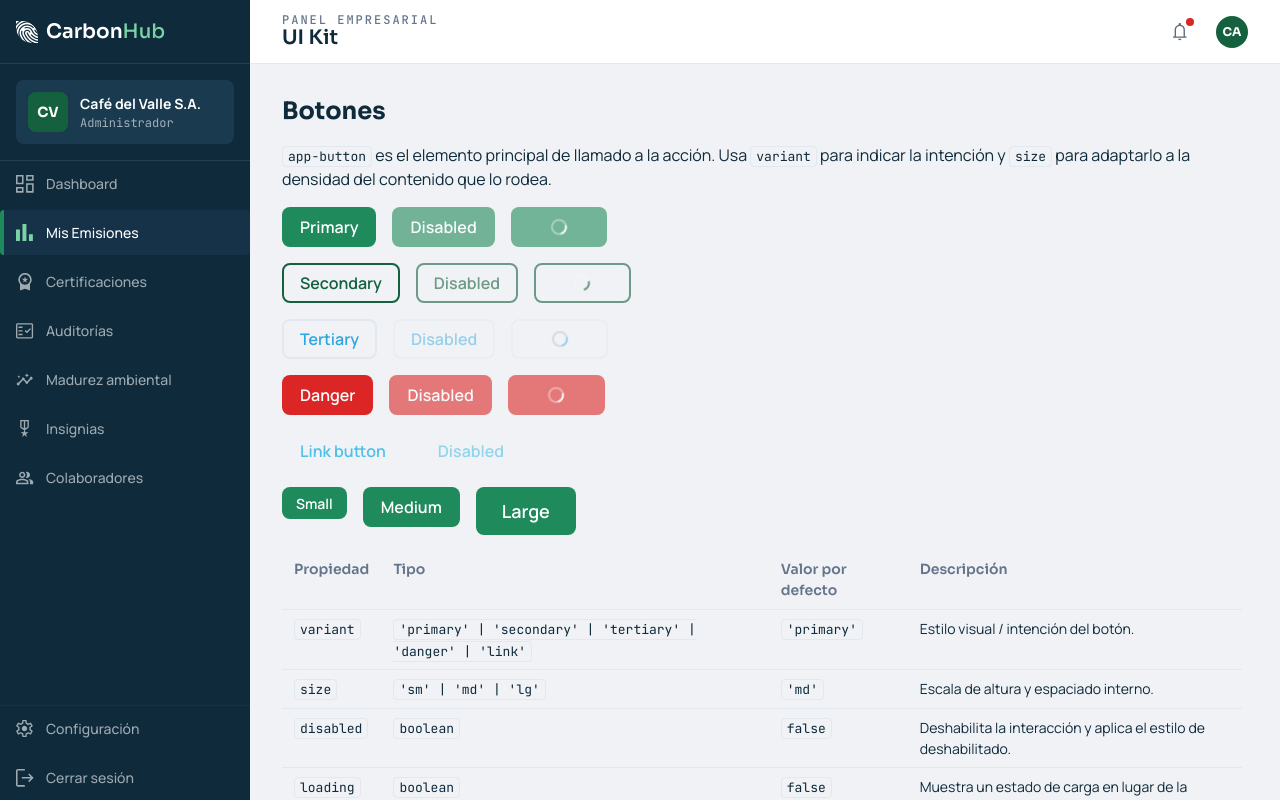
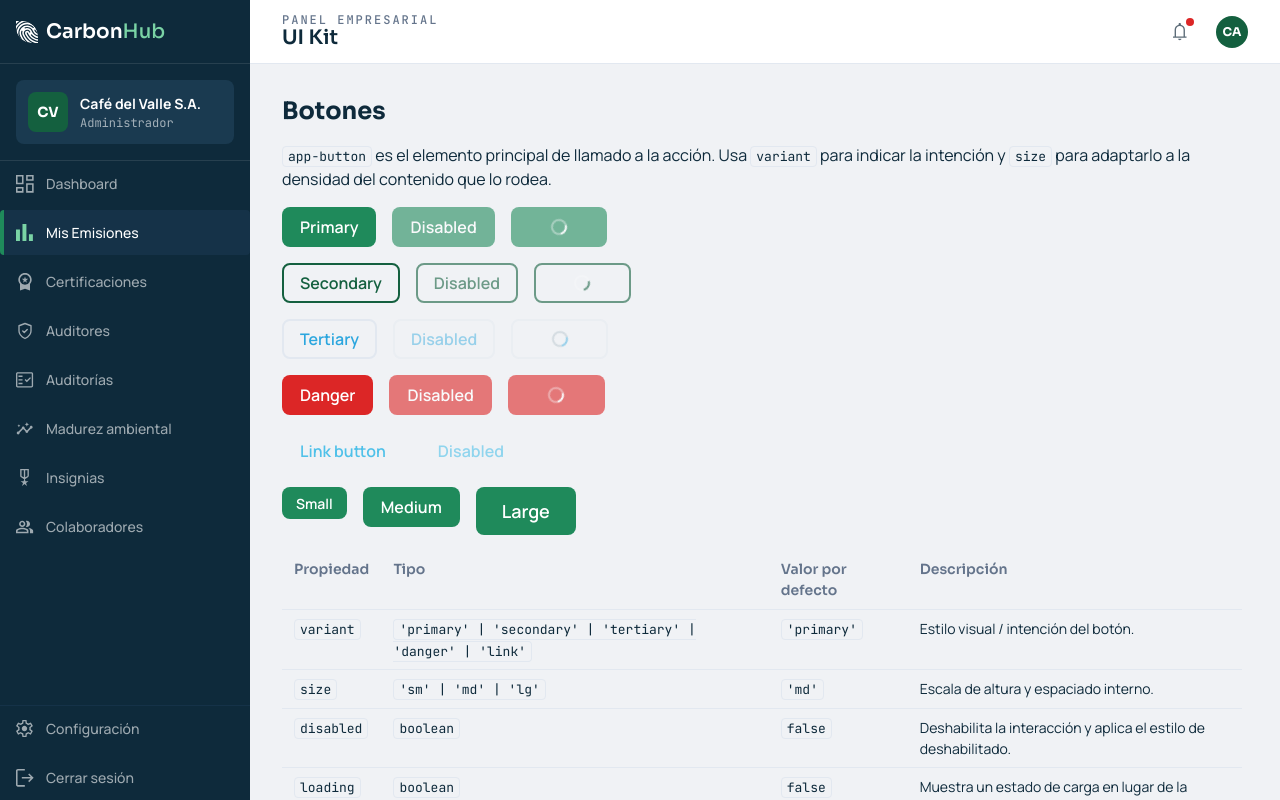
Before and after one commit to Alli293/piedpiper-frontend, an Angular app: page /ui-kit in a window 1280 px wide. Shown: the top 800 px of the page. Built offline with nearby package versions, Linux system fonts and the light colour scheme.

Commit message:
feat(perfil-publico-auditor): agregar Auditores al sidebar de empresa

```diff
--- a/src/app/shared/layouts/page-layout/sidebar-nav.ts
+++ b/src/app/shared/layouts/page-layout/sidebar-nav.ts
@@ -7,6 +7,7 @@ export type SidebarNavId =
   | 'emissions'
   | 'benchmark'
   | 'certificaciones'
+  | 'auditores'
   | 'auditorias-empresa'
   | 'insignias-empresa'
   | 'colaboradores'
@@ -30,6 +31,7 @@ const SIDEBAR_NAV_ITEMS: Record<SidebarNavVariant, readonly SidebarNavItemDef[]>
     { id: 'dashboard', label: 'Dashboard', icon: 'dashboard' },
     { id: 'emissions', label: 'Mis Emisiones', icon: 'emisiones' },
     { id: 'certificaciones', label: 'Certificaciones', icon: 'certificaciones' },
+    { id: 'auditores', label: 'Auditores', icon: 'auditor' },
     { id: 'auditorias-empresa', label: 'Auditorías', icon: 'auditorias', soloAdministrador: true },
     { id: 'benchmark', label: 'Madurez ambiental', icon: 'benchmark' },
     { id: 'insignias-empresa', label: 'Insignias', icon: 'insignias' },
--- a/src/app/shared/layouts/shell-layout/shell-layout.component.ts
+++ b/src/app/shared/layouts/shell-layout/shell-layout.component.ts
@@ -155,6 +155,7 @@ export class ShellLayoutComponent {
       dashboard: '/empresa/panel',
       emissions: '/empresa/emisiones',
       certificaciones: '/empresa/certificaciones',
+      auditores: '/auditores',
       'auditorias-empresa': '/empresa/auditorias',
       'insignias-empresa': '/empresa/insignias',
       colaboradores: '/empresa/invitaciones',
```
